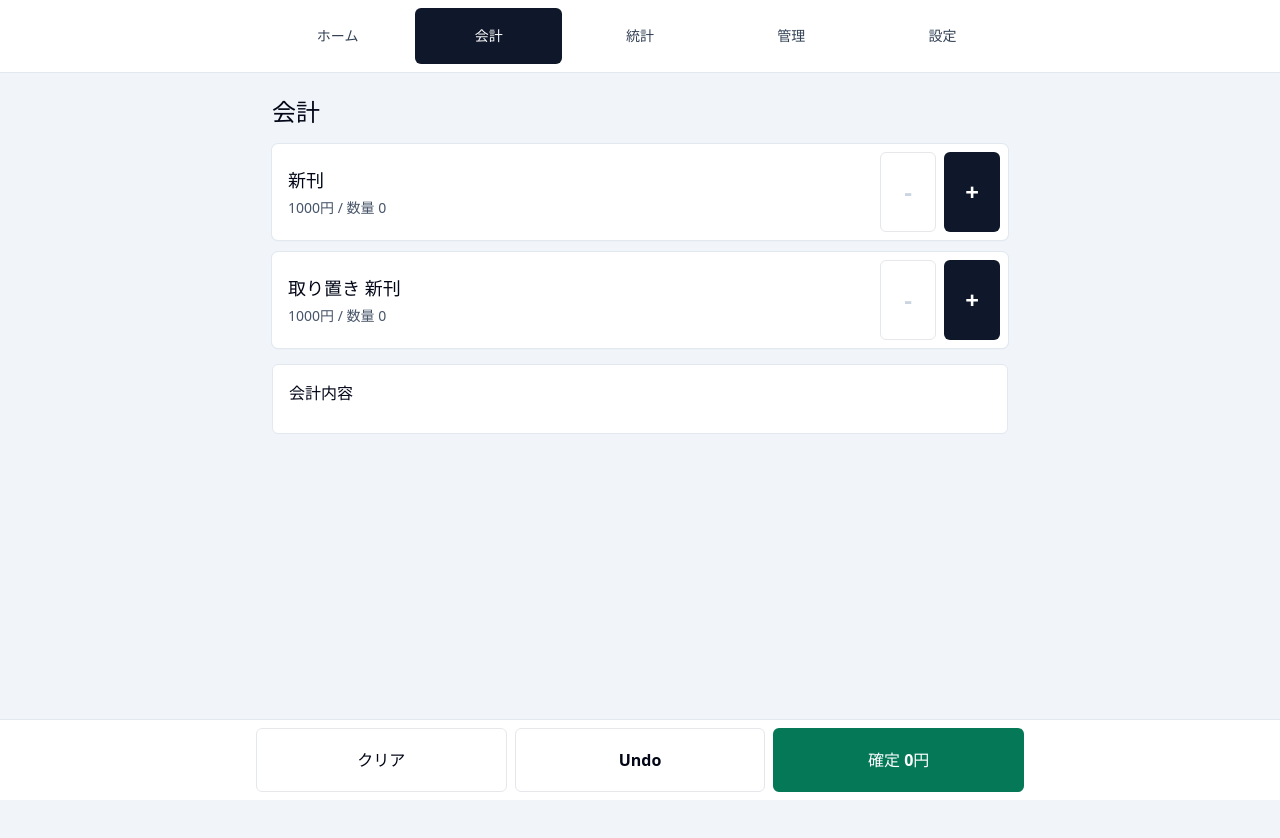
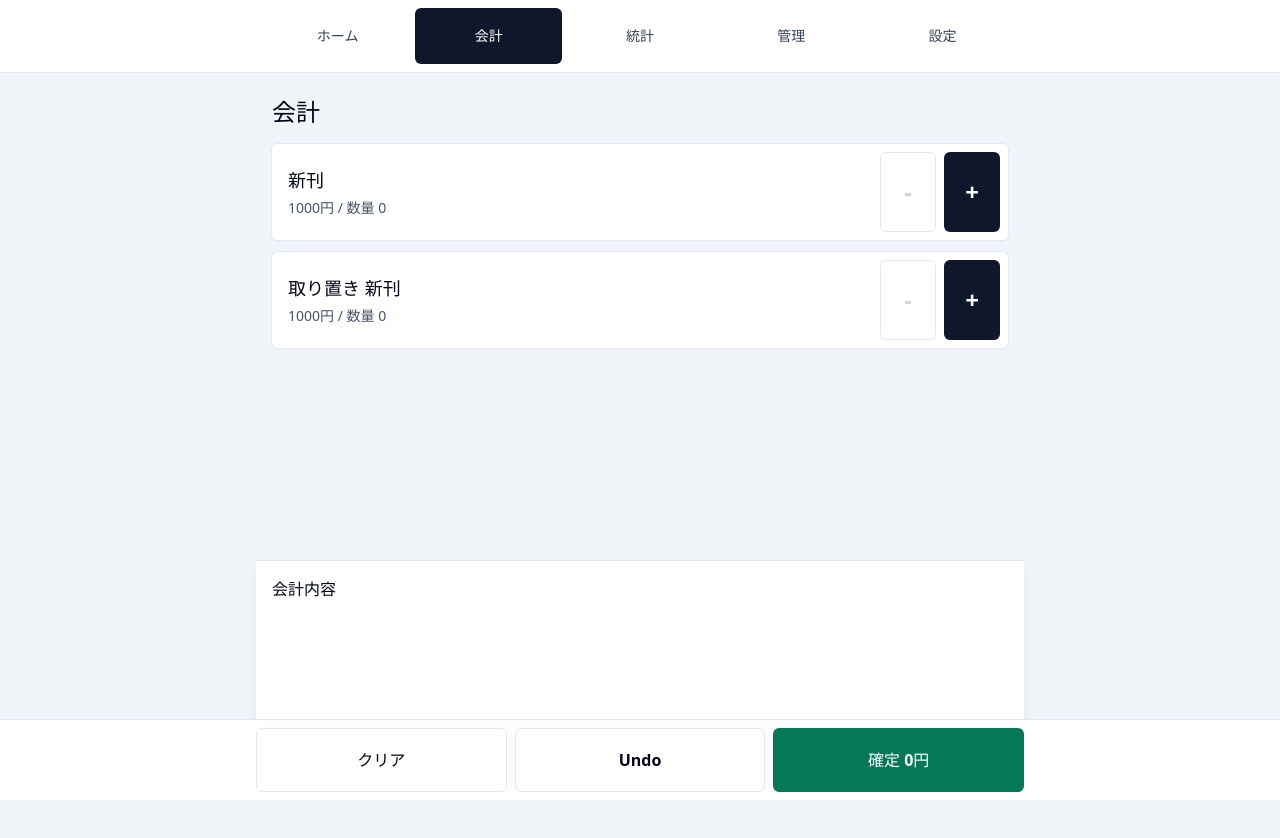
Before and after one commit to KeiM2120/event-sales-manager-pwa, a React (Vite) app: page / in a window 1280 px wide. Both pictures are taken after a click on the button "会計へ". Shown: the top 838 px of the page. Built offline with nearby package versions, Linux system fonts and the light colour scheme.

Commit message:
fix: pin checkout details above actions

```diff
--- a/src/pages/CheckoutPage.tsx
+++ b/src/pages/CheckoutPage.tsx
@@ -26,7 +26,7 @@ export function CheckoutPage({ eventId }: { eventId: string }) {
   );
 
   return (
-    <div className="space-y-4 pb-24">
+    <div className="space-y-4 pb-[calc(20vh+6rem)]">
       <h1 className="text-2xl font-bold">会計</h1>
       <ul aria-label="商品一覧" className="grid grid-cols-1 gap-3">
         {demoItems.map((item) => (
@@ -67,11 +67,14 @@ export function CheckoutPage({ eventId }: { eventId: string }) {
           </li>
         ))}
       </ul>
-      <section className="rounded-md border border-slate-200 bg-white p-4">
+      <section
+        aria-label="会計内容"
+        className="fixed inset-x-0 bottom-20 z-10 mx-auto flex h-[20vh] max-w-3xl flex-col border-t border-slate-200 bg-white p-4 shadow-lg"
+      >
         <h2 className="font-bold">会計内容</h2>
-        <div className="mt-3 space-y-2">
+        <ul aria-label="会計明細" className="mt-3 flex-1 space-y-2 overflow-y-auto">
           {state.lines.map((line) => (
-            <div key={line.lineId} className="flex items-center justify-between gap-3">
+            <li key={line.lineId} className="flex items-center justify-between gap-3">
               <span>
                 {line.displayName} x{line.quantity}
               </span>
@@ -85,9 +88,9 @@ export function CheckoutPage({ eventId }: { eventId: string }) {
               >
                 -
               </button>
-            </div>
+            </li>
           ))}
-        </div>
+        </ul>
       </section>
       <div
         role="group"
```
Also changed, not shown: 1 other file (tests, documents, lock files or other folders).
